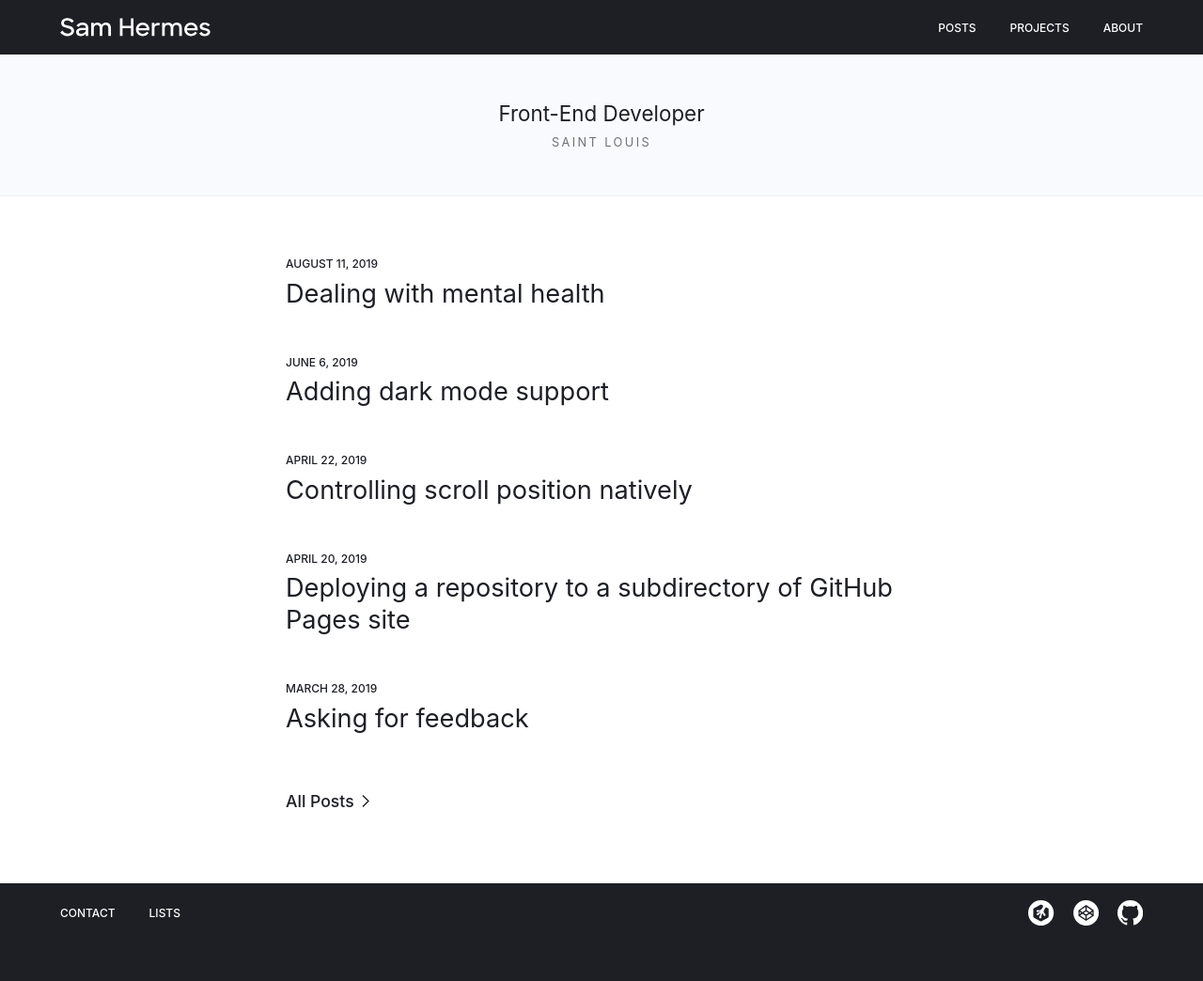
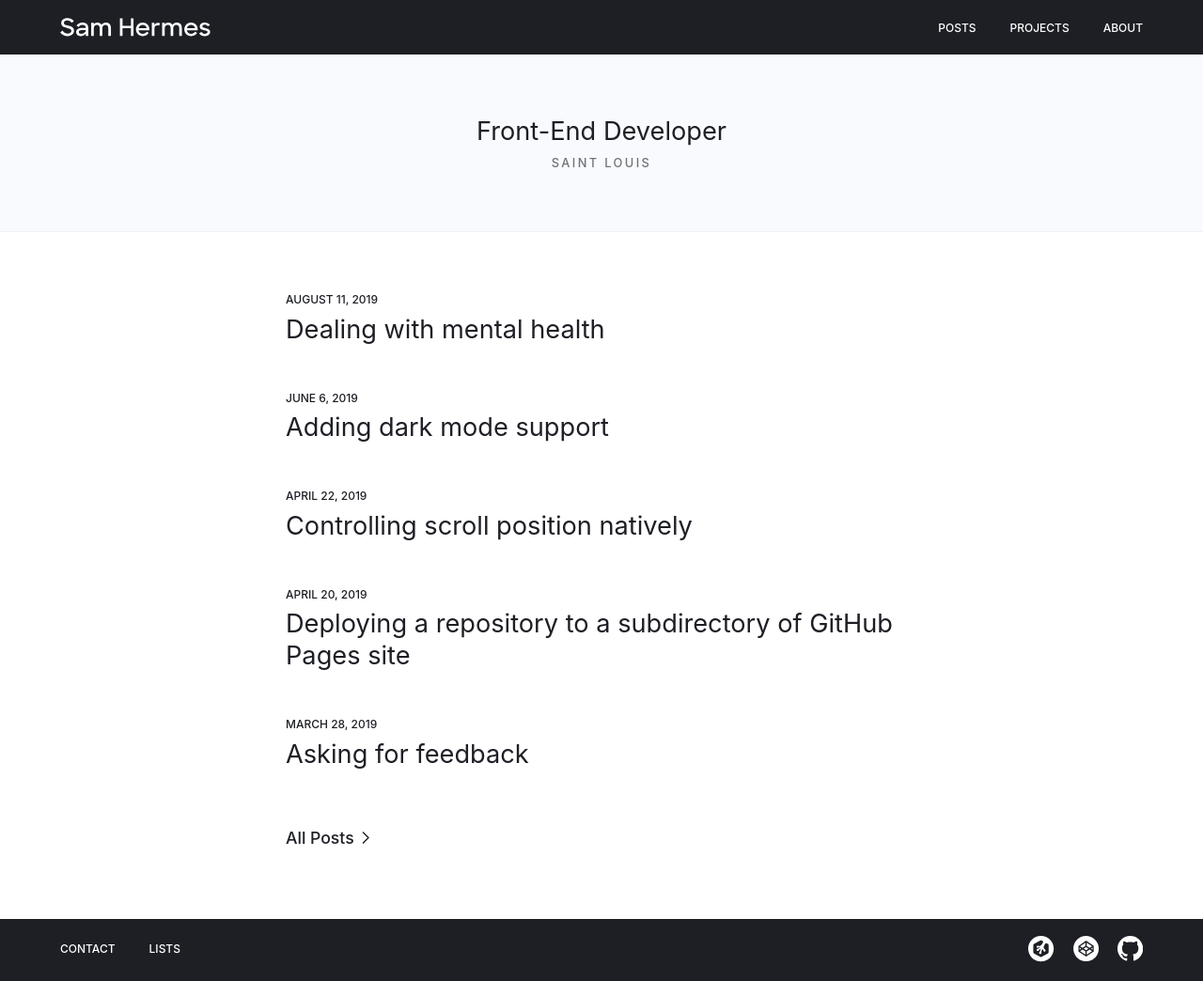
Before and after one commit to samhermes/samhermes.github.io, a Jekyll site: the page built from index.md, in a window 1280 px wide. Shown: the whole page at 94% size. Built offline with Jekyll 4.4.1, drawn with Linux system fonts in a browser that asks for light colours; before the commit the page ends 1005 px from its top, so only the background shows below that.

Commit message:
A few slight adjustments

```diff
--- a/_sass/_base.scss
+++ b/_sass/_base.scss
@@ -18,7 +18,7 @@
 body {
   font: $base-font-weight #{$base-font-size} $base-font-family;
   color: $color-dark;
-  background-color: $color-dark;
+  background-color: #fff;
   background-position: top 4.4rem center;
   -webkit-text-size-adjust: 100%;
 
--- a/_sass/_global.scss
+++ b/_sass/_global.scss
@@ -21,6 +21,7 @@
 .site-header {
   padding: 0.7em 5%;
   margin: 0 auto;
+  background-color: $color-dark;
 
   @media screen and (min-width: 45.625em) {
     padding: 0.7em 1.65em;
@@ -111,6 +112,7 @@
   padding: 1em 5%;
   margin: 0 auto;
   position: relative;
+  background-color: $color-dark;
 
   @media screen and (min-width: 45.625em) {
     padding: 1em 1.65em;
--- a/_sass/_home.scss
+++ b/_sass/_home.scss
@@ -11,18 +11,18 @@
         .intro-text {
             max-width: 42em;
             margin: 0 auto;
-            padding: 2rem 0;
+            padding: 3rem 0;
             width: 90%;
             position: relative;
             text-align: center;
 
             @media screen and (min-width: 48em) {
-                padding: 3rem 0;
+                padding: 4rem 0;
             }
         }
 
         p {
-            font-size: 1.4rem;
+            font-size: 1.7rem;
             font-weight: 400;
             margin: 0 0 0.5rem;
             line-height: 1.3;
@@ -34,6 +34,7 @@
             &.city {
                 text-transform: uppercase;
                 font-size: 0.8rem;
+                font-weight: 500;
                 letter-spacing: 0.15rem;
                 color: #717276;
             }
```
